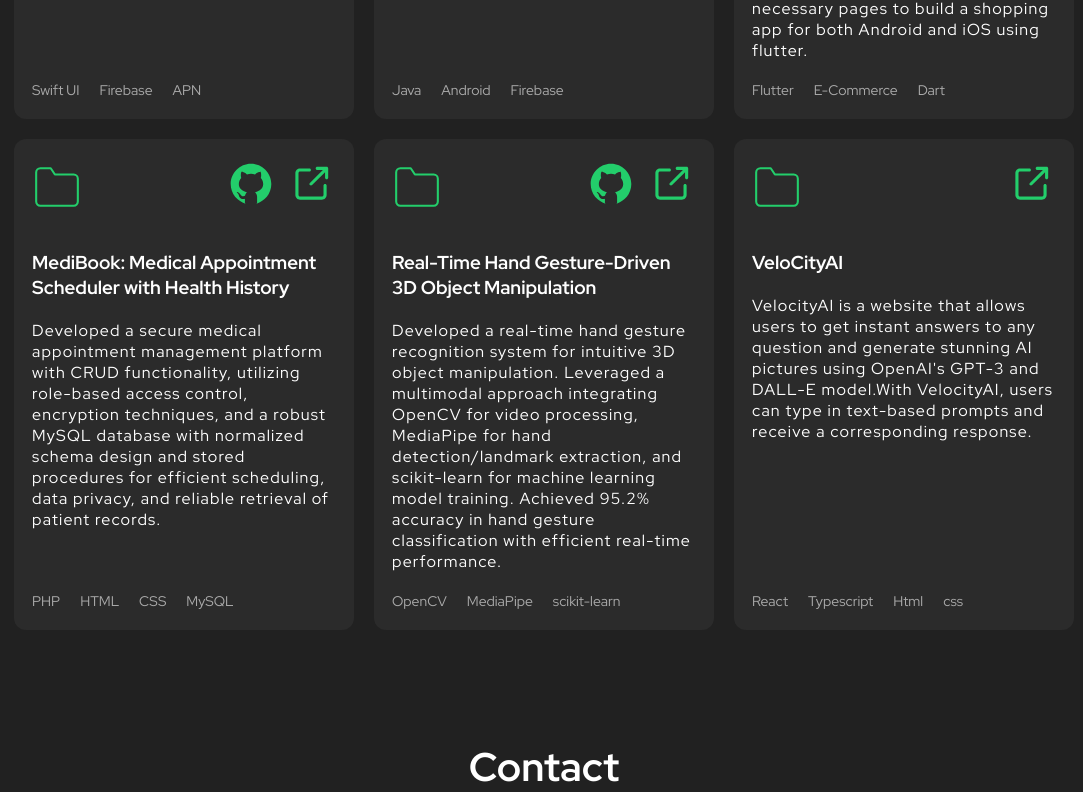
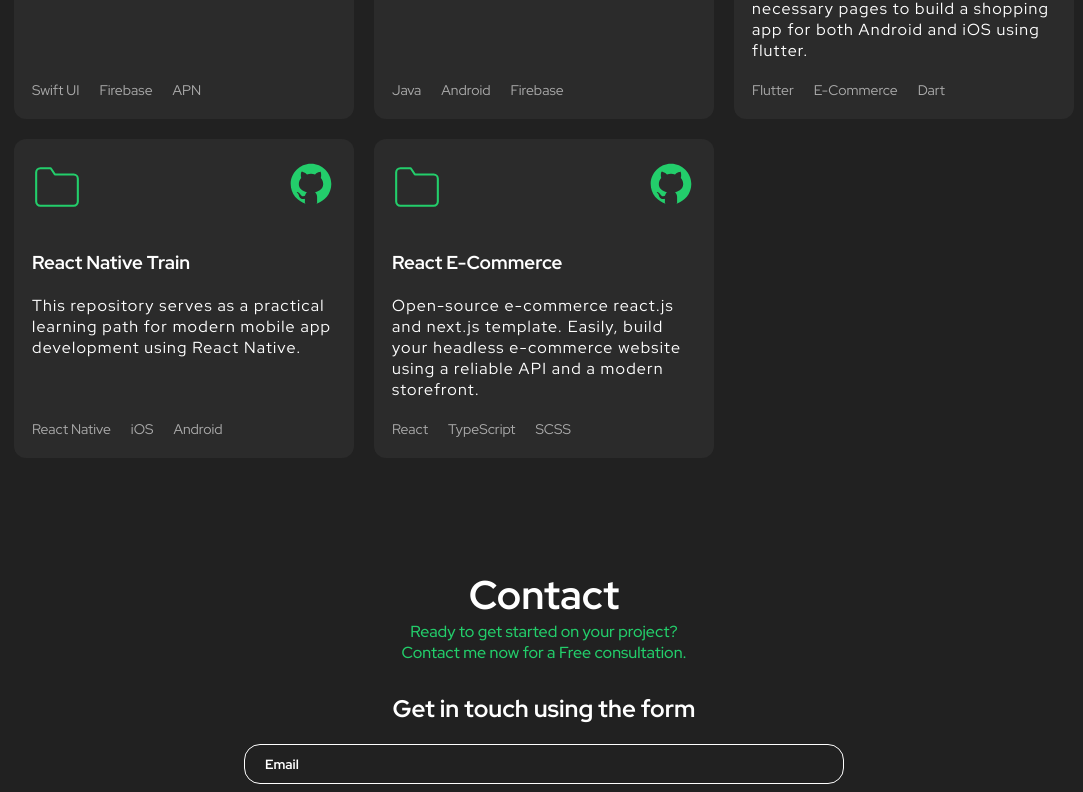
Before and after one commit to yuliiak111/portfolio, a React (Create React App) app: page / in a window 1280 px wide. Shown: the part 1719-2511 px from the top of the page, without its empty margins (96-1179 px from the left). Built offline with nearby package versions, Linux system fonts and the light colour scheme.

Commit message:
update project section

```diff
--- a/src/components/Project/Project.tsx
+++ b/src/components/Project/Project.tsx
@@ -87,24 +87,20 @@ export function Project() {
             <header>
               <svg width="50" xmlns="http://www.w3.org/2000/svg" role="img" viewBox="0 0 24 24" fill="none" stroke="#23ce6b " stroke-width="1" stroke-linecap="round" stroke-linejoin="round" ><title>Folder</title><path d="M22 19a2 2 0 0 1-2 2H4a2 2 0 0 1-2-2V5a2 2 0 0 1 2-2h5l2 3h9a2 2 0 0 1 2 2z"></path></svg>
               <div className="project-links">
-                <a href="https://github.com/CodeVinayak/MediBook-Medical-Appointment-Scheduler-with-Health-History" target="_blank" rel="noreferrer">
+                <a href="https://github.com/yuliiak111/react_native_train.git" target="_blank" rel="noreferrer">
                   <img src={githubIcon} alt="Visit site" />
-                </a>
-                <a href="https://medibook.vinayaksingh.com" target="_blank" rel="noreferrer">
-                  <img src={externalLink} alt="Visit site" />
                 </a>
               </div>
             </header>
             <div className="body">
-              <h3>MediBook: Medical Appointment Scheduler with Health History</h3>
-              <p>Developed a secure medical appointment management platform with CRUD functionality, utilizing role-based access control, encryption techniques, and a robust MySQL database with normalized schema design and stored procedures for efficient scheduling, data privacy, and reliable retrieval of patient records.</p>
+              <h3>React Native Train</h3>
+              <p>This repository serves as a practical learning path for modern mobile app development using React Native.</p>
             </div>
             <footer>
               <ul className="tech-list">
-                <li>PHP</li>
-                <li>HTML</li>
-                <li>CSS</li>
-                <li>MySQL</li>
+                <li>React Native</li>
+                <li>iOS</li>
+                <li>Android</li>
               </ul>
             </footer>
           </div>
@@ -118,29 +114,26 @@ export function Project() {
                 <path d="M22 19a2 2 0 0 1-2 2H4a2 2 0 0 1-2-2V5a2 2 0 0 1 2-2h5l2 3h9a2 2 0 0 1 2 2z"></path>
               </svg>
               <div className="project-links">
-                <a href="https://github.com/CodeVinayak/Real-Time-Hand-Gesture-Driven-3D-Object-Manipulation" target="_blank" rel="noreferrer">
+                <a href="https://github.com/yuliiak111/React_Ecommerce.git" target="_blank" rel="noreferrer">
                   <img src={githubIcon} alt="Visit site" />
-                </a>
-                <a href="https://youtu.be/NOm-3MynPLE" target="_blank" rel="noreferrer">
-                  <img src={externalLink} alt="Visit site" />
                 </a>
               </div>
             </header>
             <div className="body">
-              <h3>Real-Time Hand Gesture-Driven 3D Object Manipulation</h3>
-              <p>Developed a real-time hand gesture recognition system for intuitive 3D object manipulation. Leveraged a multimodal approach integrating OpenCV for video processing, MediaPipe for hand detection/landmark extraction, and scikit-learn for machine learning model training. Achieved 95.2% accuracy in hand gesture classification with efficient real-time performance.</p>
+              <h3>React E-Commerce</h3>
+              <p>Open-source e-commerce react.js and next.js template. Easily, build your headless e-commerce website using a reliable API and a modern storefront.</p>
             </div>
             <footer>
               <ul className="tech-list">
-                <li>OpenCV</li>
-                <li>MediaPipe</li>
-                <li>scikit-learn</li>
+                <li>React</li>
+                <li>TypeScript</li>
+                <li>SCSS</li>
               </ul>
             </footer>
           </div>
         </ScrollAnimation>
 
-        <ScrollAnimation animateIn="flipInX">
+        {/* <ScrollAnimation animateIn="flipInX">
           <div className="project">
             <header>
               <svg width="50" xmlns="http://www.w3.org/2000/svg" role="img" viewBox="0 0 24 24" fill="none" stroke="#23ce6b " stroke-width="1" stroke-linecap="round" stroke-linejoin="round" ><title>Folder</title><path d="M22 19a2 2 0 0 1-2 2H4a2 2 0 0 1-2-2V5a2 2 0 0 1 2-2h5l2 3h9a2 2 0 0 1 2 2z"></path></svg>
@@ -165,7 +158,7 @@ export function Project() {
               </ul>
             </footer>
           </div>
-        </ScrollAnimation>
+        </ScrollAnimation> */}
 
         {/* <ScrollAnimation animateIn="flipInX">
           <div className="project">
```
